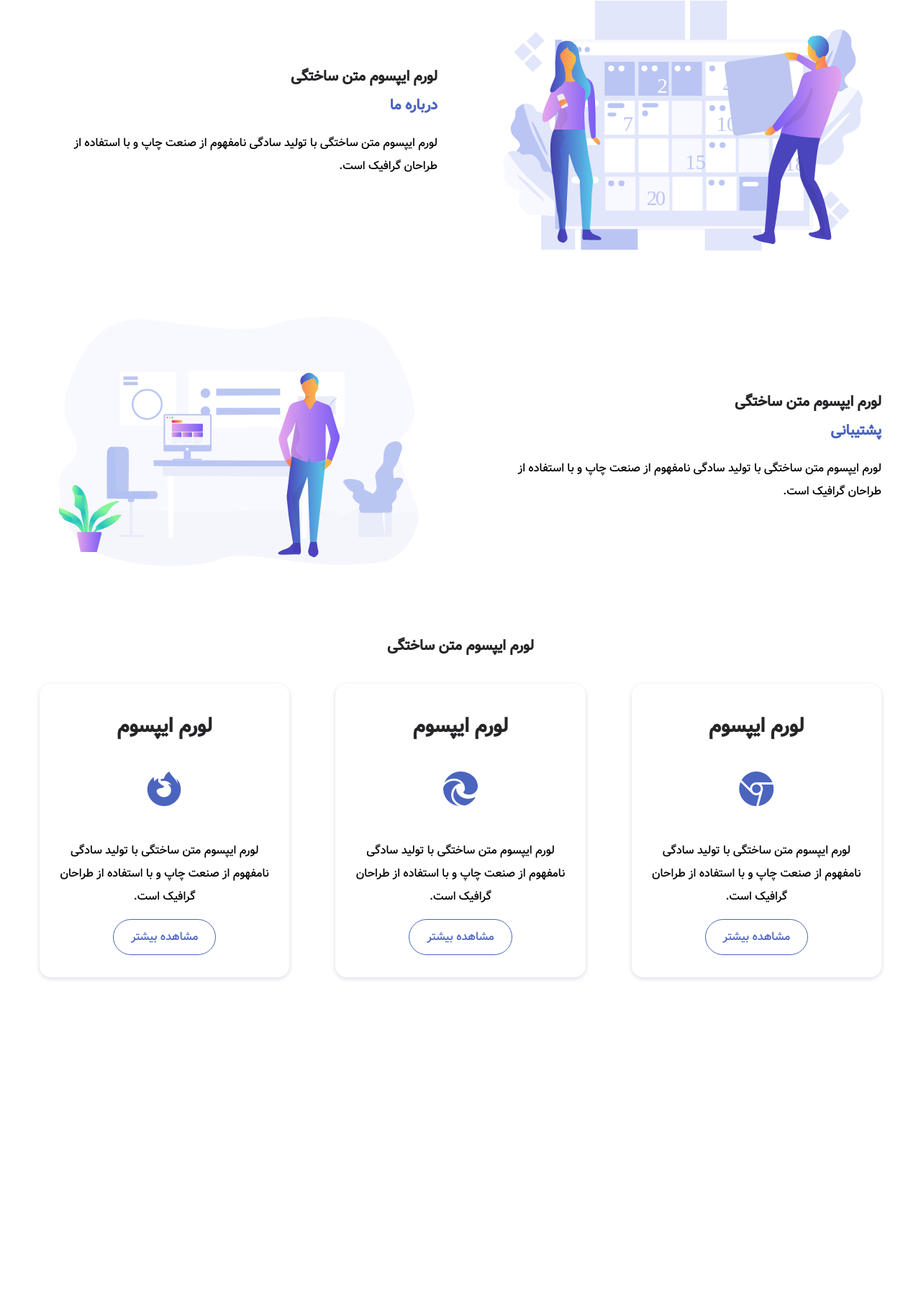
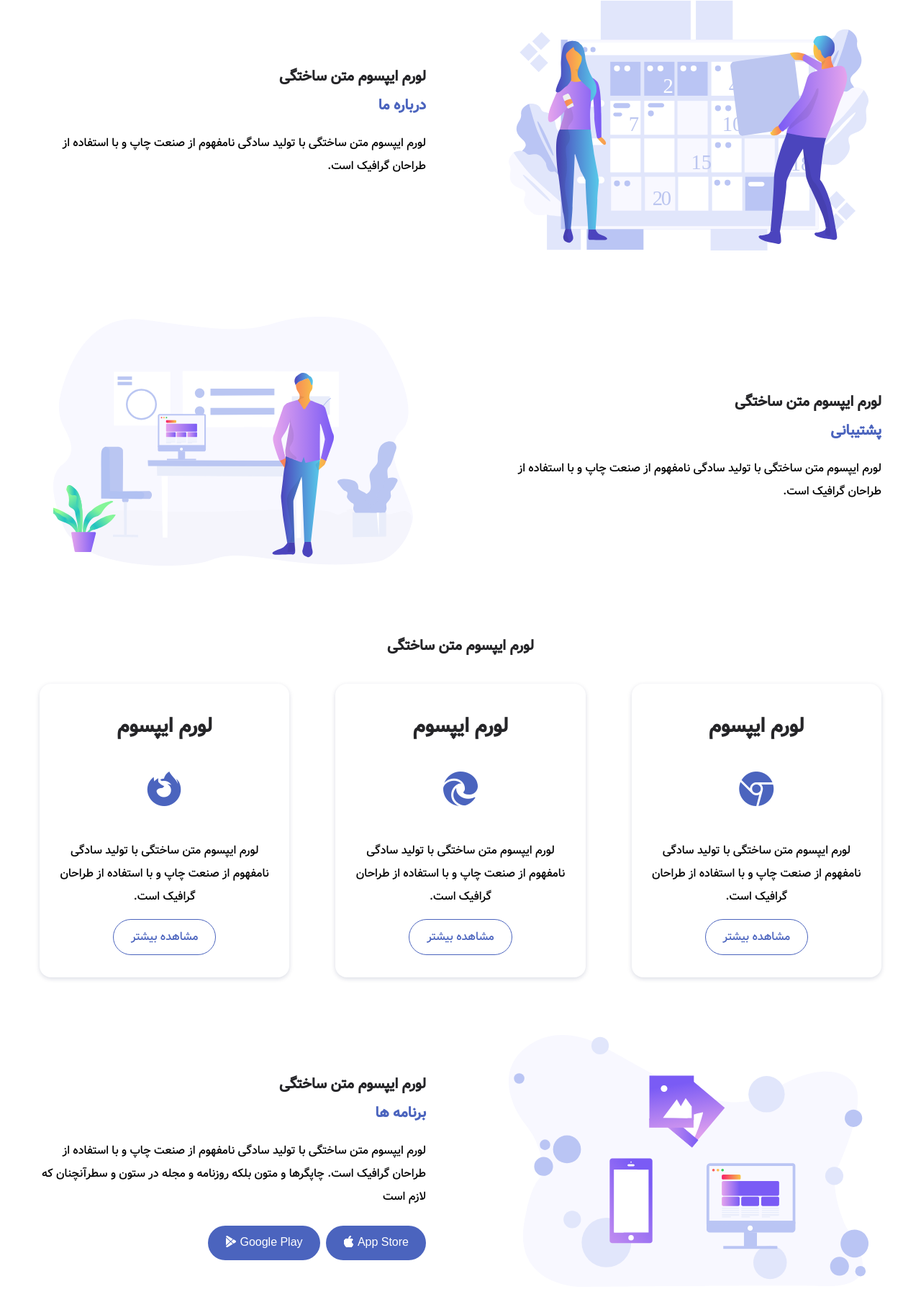
Before and after one commit to novixweb/sass-landing-page, a website: page index.html in a window 1280 px wide. Shown: the part 606-2422 px from the top of the page at 72% size. Before the commit the page ends 1980 px from the top, so only its background shows below. Drawn offline with Linux system fonts and the light colour scheme; files whose address does not match are found by name.

Commit message:
implement app section

```diff
--- a/index.html
+++ b/index.html
@@ -63,8 +63,8 @@
               <span>لورم ایپسوم</span>
             </h1>
             <p class="home__description">
-              لورم ایپسوم متن ساختگی با تولید سادگی نامفهوم از صنعت
-              چاپ و با استفاده از طراحان گرافیک است.
+              لورم ایپسوم متن ساختگی با تولید سادگی نامفهوم از صنعت چاپ و با
+              استفاده از طراحان گرافیک است.
             </p>
             <a href="#" class="button">لورم ایپسوم</a>
           </article>
@@ -82,8 +82,8 @@
               <span>درباره ما</span>
             </h1>
             <p class="about__description">
-              لورم ایپسوم متن ساختگی با تولید سادگی نامفهوم از صنعت
-              چاپ و با استفاده از طراحان گرافیک است.
+              لورم ایپسوم متن ساختگی با تولید سادگی نامفهوم از صنعت چاپ و با
+              استفاده از طراحان گرافیک است.
             </p>
           </article>
           <article class="svg__image about__image">
@@ -103,8 +103,8 @@
               <span>پشتیبانی</span>
             </h1>
             <p class="support__description">
-              لورم ایپسوم متن ساختگی با تولید سادگی نامفهوم از صنعت
-              چاپ و با استفاده از طراحان گرافیک است.
+              لورم ایپسوم متن ساختگی با تولید سادگی نامفهوم از صنعت چاپ و با
+              استفاده از طراحان گرافیک است.
             </p>
           </article>
           <article class="svg__image support__image">
@@ -123,8 +123,8 @@
             <h3 class="services__title">لورم ایپسوم</h3>
             <i class="services__icon bi bi-browser-chrome"></i>
             <p class="services__description">
-              لورم ایپسوم متن ساختگی با تولید سادگی نامفهوم از صنعت
-              چاپ و با استفاده از طراحان گرافیک است.
+              لورم ایپسوم متن ساختگی با تولید سادگی نامفهوم از صنعت چاپ و با
+              استفاده از طراحان گرافیک است.
             </p>
             <div><a href="#" class="button button__link">مشاهده بیشتر</a></div>
           </article>
@@ -132,8 +132,8 @@
             <h3 class="services__title">لورم ایپسوم</h3>
             <i class="services__icon bi bi-browser-edge"></i>
             <p class="services__description">
-              لورم ایپسوم متن ساختگی با تولید سادگی نامفهوم از صنعت
-              چاپ و با استفاده از طراحان گرافیک است.
+              لورم ایپسوم متن ساختگی با تولید سادگی نامفهوم از صنعت چاپ و با
+              استفاده از طراحان گرافیک است.
             </p>
             <div><a href="#" class="button button__link">مشاهده بیشتر</a></div>
           </article>
@@ -141,14 +141,45 @@
             <h3 class="services__title">لورم ایپسوم</h3>
             <i class="services__icon bi bi-browser-firefox"></i>
             <p class="services__description">
-              لورم ایپسوم متن ساختگی با تولید سادگی نامفهوم از صنعت
-              چاپ و با استفاده از طراحان گرافیک است.
+              لورم ایپسوم متن ساختگی با تولید سادگی نامفهوم از صنعت چاپ و با
+              استفاده از طراحان گرافیک است.
             </p>
             <div><a href="#" class="button button__link">مشاهده بیشتر</a></div>
           </article>
         </div>
       </section>
       <!-- Services End -->
+
+      <!-- App Start -->
+      <section class="app section" id="app">
+        <div class="app__container container">
+          <article class="app__info">
+            <h2 class="app__title section__title-center">
+              لورم ایپسوم متن ساختگی <br />
+              <span>برنامه ها</span>
+            </h2>
+            <p class="app__description">
+              لورم ایپسوم متن ساختگی با تولید سادگی نامفهوم از صنعت چاپ و با
+              استفاده از طراحان گرافیک است. چاپگرها و متون بلکه روزنامه و مجله
+              در ستون و سطرآنچنان که لازم است
+            </p>
+            <div class="app__buttons">
+              <a href="#" class="button button-flex">
+                App Store
+                <i class="bi bi-apple"></i>
+              </a>
+              <a href="#" class="button button-flex">
+                Google Play
+                <i class="bi bi-google-play"></i>
+              </a>
+            </div>
+          </article>
+          <article class="svg__image app__image">
+            <img src="images/4.svg" alt="App Image" />
+          </article>
+        </div>
+      </section>
+      <!-- App End -->
     </main>
     <!-- Main End -->
 
--- a/js/app.js
+++ b/js/app.js
@@ -23,28 +23,35 @@ window.addEventListener("scroll", scrollHeader);
 
 // remove menu
 function linkAction() {
-  navMenu.classList.remove('show-menu')
+  navMenu.classList.remove("show-menu");
 }
-navLink.forEach(n => {
-  n.addEventListener('click', linkAction)
+navLink.forEach((n) => {
+  n.addEventListener("click", linkAction);
 });
 
 // scroll section active link
 const sections = document.querySelectorAll("section[id]");
 
 function scrollActive() {
-  const scrollY = window.scrollY
+  const scrollY = window.scrollY;
 
   sections.forEach((current) => {
     const sectionHeight = current.offsetHeight,
       sectionTop = current.offsetTop - 50,
-      sectionId = current.getAttribute('id');
+      sectionId = current.getAttribute("id");
+
+    const navLink = document.querySelector(
+      '.nav__menu a[href="#' + sectionId + '"]',
+    );
+
+    if (!navLink) return;
 
     if (scrollY > sectionTop && scrollY <= sectionTop + sectionHeight) {
-      document.querySelector('.nav__menu a[href*=' + sectionId + ']').classList.add('active-link')
+      navLink.classList.add("active-link");
     } else {
-      document.querySelector('.nav__menu a[href*=' + sectionId + ']').classList.remove('active-link')
+      document
+        navLink.classList.remove("active-link");
     }
-  })
+  });
 }
-window.addEventListener('scroll', scrollActive);
+window.addEventListener("scroll", scrollActive);
--- /dev/null
+++ b/scss/components/_app.scss
@@ -0,0 +1,24 @@
+.app {
+
+
+    &__container {
+        gap: 2.5rem;
+    }
+
+    &__info {
+        text-align: center;
+    }
+
+    &__description {
+        margin-bottom: 1.5rem;
+    }
+
+    &__buttons {
+        display: grid;
+        grid-template-columns: repeat(2, max-content);
+        justify-content: center;
+        gap: 0.5rem;
+
+    }
+
+}
--- a/scss/components/_button.scss
+++ b/scss/components/_button.scss
@@ -25,5 +25,11 @@
       background: var(--primary-color);
       color: #fff;
     }
+
+    &__flex {
+      display: flex;
+      align-items: center;
+      column-gap: 0.5rem;
+    }
   }
 }
--- a/scss/components/_mediaqueries.scss
+++ b/scss/components/_mediaqueries.scss
@@ -9,12 +9,14 @@
     }
   }
 
-  .about {
+  .about,
+  .app {
     &__image {
       order: -1;
     }
 
-    &__info {
+    &__info,
+    &__title {
       text-align: right;
     }
   }
@@ -32,7 +34,8 @@
   .home,
   .about,
   .support,
-  .services {
+  .services,
+  .app {
     &__container {
       grid-template-columns: 1fr 1fr;
       align-items: center;
@@ -49,6 +52,12 @@
 
     &__toggle {
       display: none;
+    }
+  }
+
+  .app {
+    &__buttons {
+      justify-content: start;
     }
   }
 }
@@ -79,8 +88,11 @@
   }
   .home,
   .about,
-  .support {
-    column-gap: 6rem;
+  .support,
+  .app {
+    &__container {
+      column-gap: 6rem;
+    }
   }
   .services {
     &__container {
--- a/scss/styles.scss
+++ b/scss/styles.scss
@@ -16,5 +16,7 @@
 @use "./components/support";
 // Services
 @use "./components/services";
+// App
+@use "./components/app";
 // MediaQueries
 @use "./components/mediaqueries";
```
Also changed, not shown: css/bootstrap-icons.css, css/styles.css, 1 other file.
